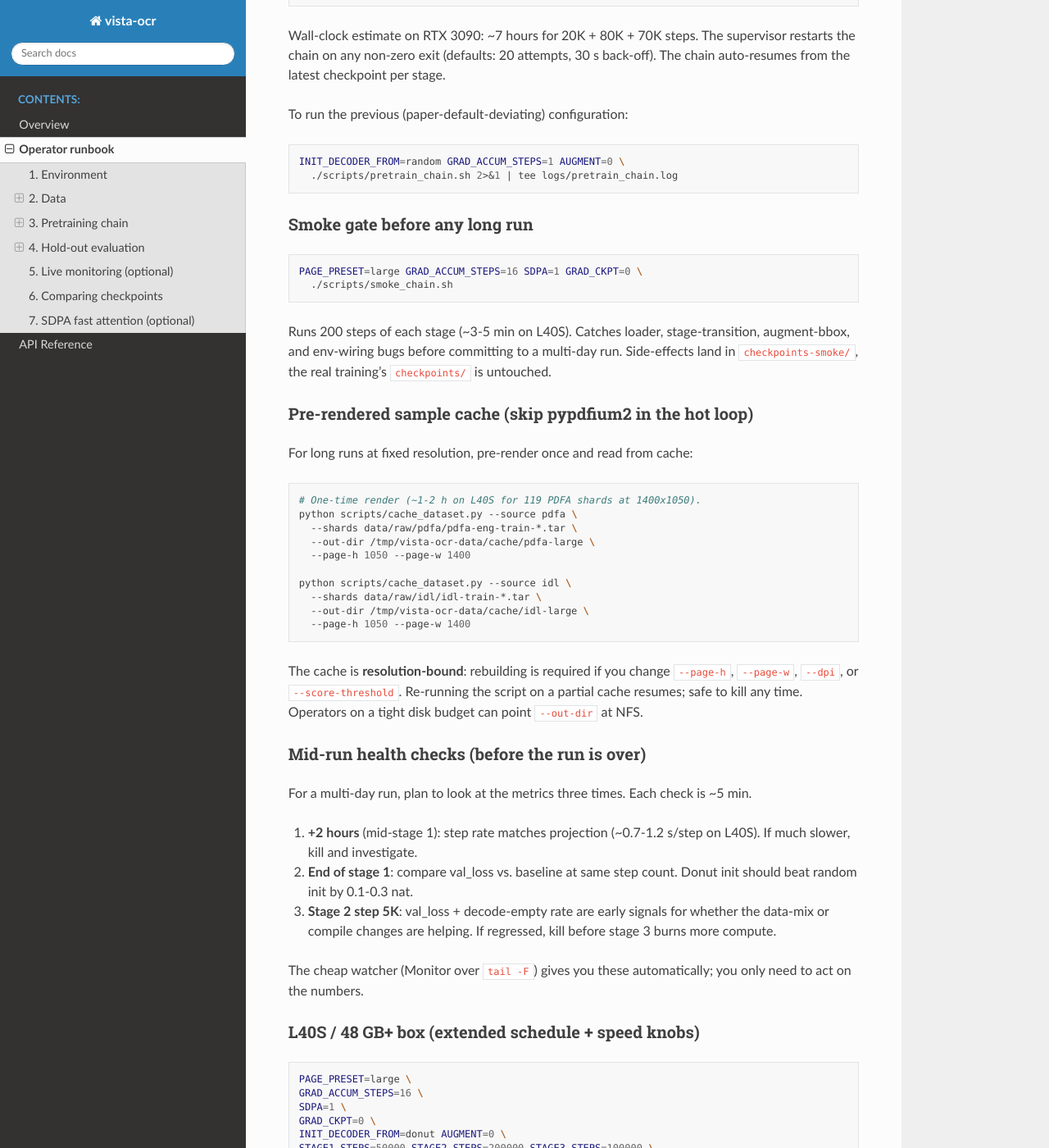
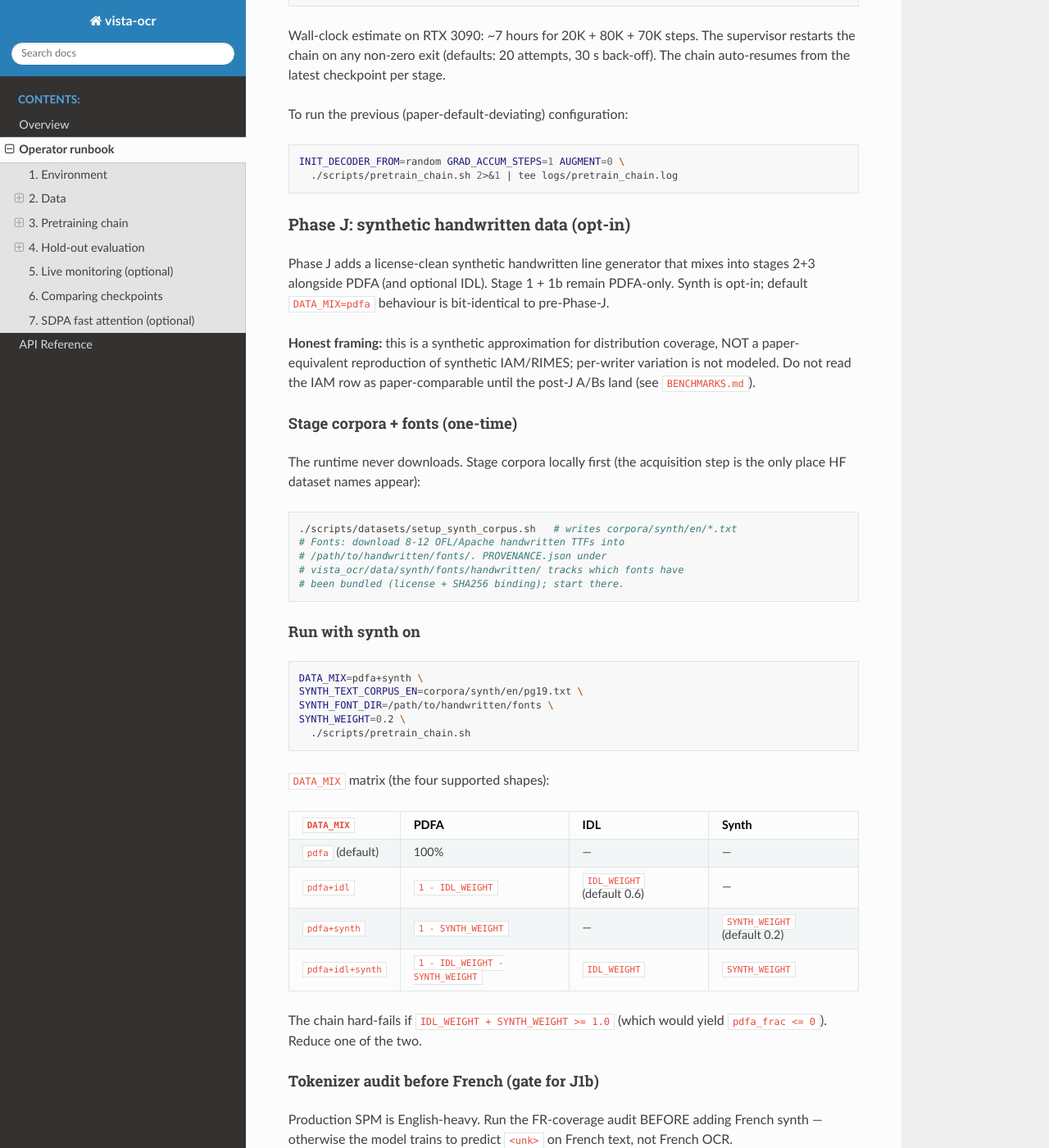
Before and after one commit to csae2414/vista-ocr, a Sphinx documentation site: the page built from docs/operator-runbook.md, in a window 1280 px wide and 1400 px high, scrolled down 1346 px. Shown: the whole window at 82% size. Built offline with Sphinx 7.4.7 and the Read the Docs theme 3.1.0, drawn with Linux system fonts in a browser that asks for light colours; some of the changed text lies outside the part shown.

Commit message:
Phase J3: docs (CHANGELOG + BENCHMARKS caveat + operator runbook)
CHANGELOG entry frames Phase J as a license-clean approximation
(NOT a paper-equivalent reproduction of synthetic IAM/RIMES) and
documents what's in vs. out of this drop. BENCHMARKS gains an
explicit "do not read IAM/RIMES rows as paper-comparable" caveat
with the two-sided A/B kill criterion (effect floor + no-regression).
Operator runbook gains a "Phase J: synthetic handwritten data" §
covering one-time corpus + font staging, the DATA_MIX matrix, the
French tokenizer-coverage gate (J0 #2), distribution sanity-band
tooling (J0 #3), and the OCR-vs-layout ablation flag.

````diff
--- a/docs/operator-runbook.md
+++ b/docs/operator-runbook.md
@@ -70,6 +70,94 @@ To run the previous (paper-default-deviating) configuration:
 INIT_DECODER_FROM=random GRAD_ACCUM_STEPS=1 AUGMENT=0 \
   ./scripts/pretrain_chain.sh 2>&1 | tee logs/pretrain_chain.log
 ```
+
+### Phase J: synthetic handwritten data (opt-in)
+
+Phase J adds a license-clean synthetic handwritten line generator
+that mixes into stages 2+3 alongside PDFA (and optional IDL). Stage
+1 + 1b remain PDFA-only. Synth is opt-in; default `DATA_MIX=pdfa`
+behaviour is bit-identical to pre-Phase-J.
+
+**Honest framing:** this is a synthetic approximation for
+distribution coverage, NOT a paper-equivalent reproduction of
+synthetic IAM/RIMES; per-writer variation is not modeled. Do not
+read the IAM row as paper-comparable until the post-J A/Bs land
+(see `BENCHMARKS.md`).
+
+#### Stage corpora + fonts (one-time)
+
+The runtime never downloads. Stage corpora locally first (the
+acquisition step is the only place HF dataset names appear):
+
+```bash
+./scripts/datasets/setup_synth_corpus.sh   # writes corpora/synth/en/*.txt
+# Fonts: download 8-12 OFL/Apache handwritten TTFs into
+# /path/to/handwritten/fonts/. PROVENANCE.json under
+# vista_ocr/data/synth/fonts/handwritten/ tracks which fonts have
+# been bundled (license + SHA256 binding); start there.
+```
+
+#### Run with synth on
+
+```bash
+DATA_MIX=pdfa+synth \
+SYNTH_TEXT_CORPUS_EN=corpora/synth/en/pg19.txt \
+SYNTH_FONT_DIR=/path/to/handwritten/fonts \
+SYNTH_WEIGHT=0.2 \
+  ./scripts/pretrain_chain.sh
+```
+
+`DATA_MIX` matrix (the four supported shapes):
+
+| `DATA_MIX` | PDFA | IDL | Synth |
+|---|---|---|---|
+| `pdfa` (default) | 100% | — | — |
+| `pdfa+idl` | `1 - IDL_WEIGHT` | `IDL_WEIGHT` (default 0.6) | — |
+| `pdfa+synth` | `1 - SYNTH_WEIGHT` | — | `SYNTH_WEIGHT` (default 0.2) |
+| `pdfa+idl+synth` | `1 - IDL_WEIGHT - SYNTH_WEIGHT` | `IDL_WEIGHT` | `SYNTH_WEIGHT` |
+
+The chain hard-fails if `IDL_WEIGHT + SYNTH_WEIGHT >= 1.0` (which
+would yield `pdfa_frac <= 0`). Reduce one of the two.
+
+#### Tokenizer audit before French (gate for J1b)
+
+Production SPM is English-heavy. Run the FR-coverage audit BEFORE
+adding French synth — otherwise the model trains to predict `<unk>`
+on French text, not French OCR.
+
+```bash
+python tools/audit_fr_coverage.py \
+  --spm data/processed/vocab/sp_en_16k.model \
+  --corpus corpora/synth/fr/wikitext_fr.txt
+```
+
+Exit 0 = `<= 0.5%` `<unk>` AND every FR accent / ligature / curly
+apostrophe encodes without `<unk>`. Exit 1 = block J1b until SPM is
+retrained with a FR-mixed corpus.
+
+#### Distribution sanity bands
+
+```bash
+python tools/synth_target_distributions.py \
+  --source pdfa --shards 'data/raw/pdfa/pdfa-eng-train-{0000..0117}.tar' \
+  --out notes/synth_target_distributions.json --n 5000
+```
+
+PDFA / IDL bands are **caveats** (catch pathological synth output
+like avg chars/line=80 vs real=25), NOT fitting targets. IAM bands
+are the actual fit target if/when IAM is accessible.
+
+#### OCR-vs-layout ablation
+
+For IAM, recognition can matter more than bbox layout during
+pretraining. Flip the synth-side task tag:
+
+```bash
+DATA_MIX=pdfa+synth SYNTH_TASK=ocr ...   # synth emits task="ocr"
+```
+
+If post-J IAM A/B with `SYNTH_TASK=ocr` beats `SYNTH_TASK=ocr_layout`
+by ≥ 2 points, flip the chain default. CHANGELOG records the flip.
 
 ### Smoke gate before any long run
 
````
Also changed, not shown: BENCHMARKS.md (+26 -0 lines), CHANGELOG.md (+91 -0 lines).
